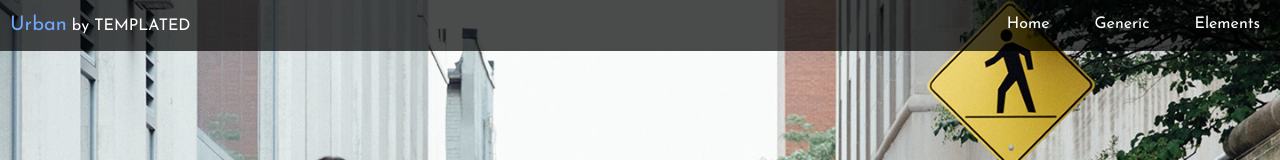
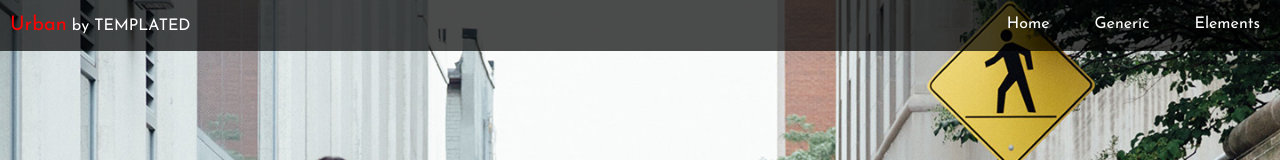
Before and after one commit to Darshanjina/Urban-Homepage, a plain HTML site: page index.html in a window 1280 px wide. Shown: the top 160 px of the page. Drawn offline with Linux system fonts and the light colour scheme.

Commit message:
changed color

```diff
--- a/style.css
+++ b/style.css
@@ -31,7 +31,7 @@ body{
 	line-height: 50px;
 }
 .blue{
-	color: #70a6ff;
+	color: red;
 	font-size: 20px;
 	text-decoration: none;
 }
```
